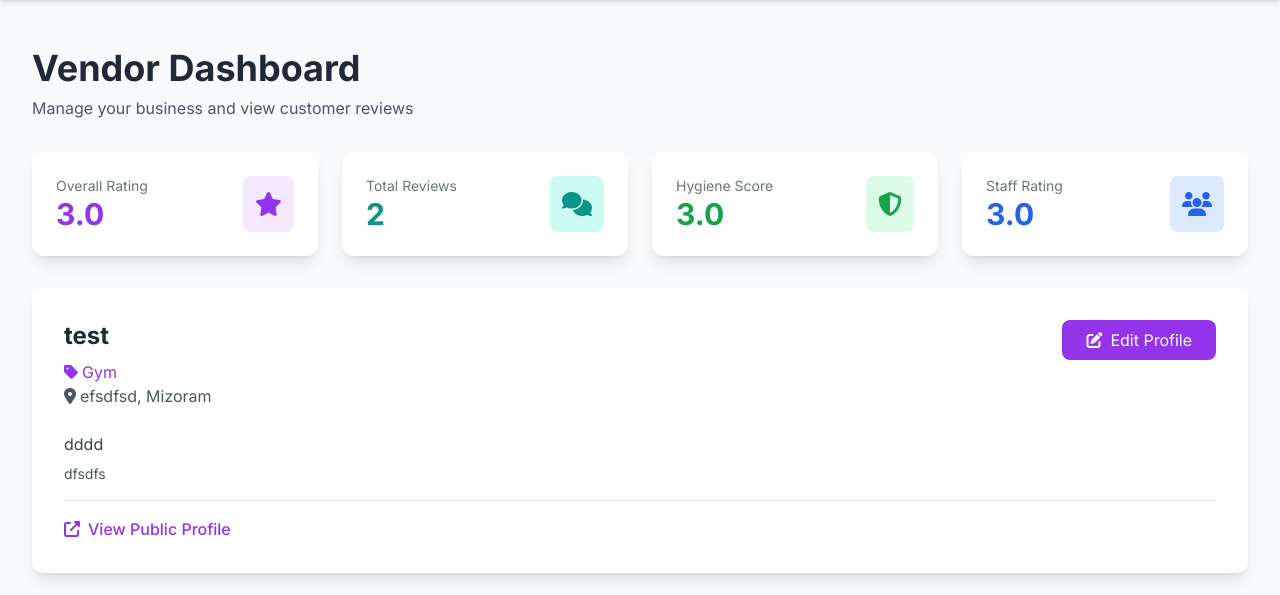
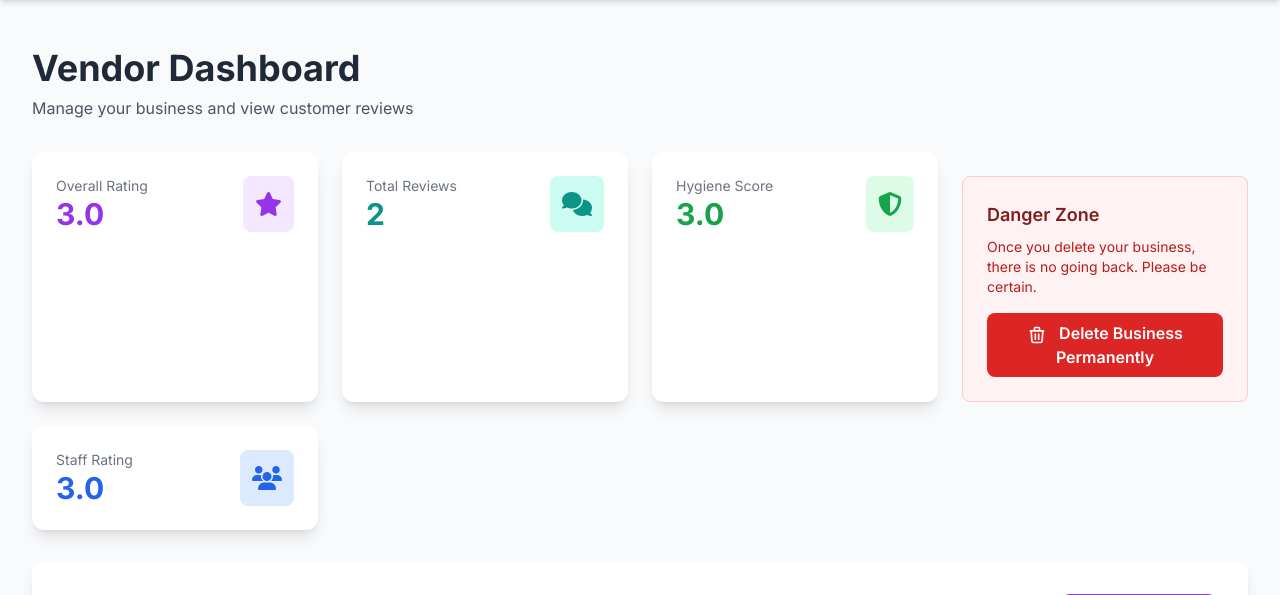
Before and after one commit to karansingh-in/hack1, a Flask app: page /vendor/dashboard in a window 1280 px wide. Shown: the part 64-659 px from the top of the page. Run offline with Flask 3, Linux system fonts and the light colour scheme; a user stored in the database is signed in; data comes from the database, SQL or seed files in the repository; some libraries are stand-ins or nearby versions.

Commit message:
Add danger zone for permanent business deletion
Added a danger zone section for business deletion confirmation.

```diff
--- a/templates/vendor_dashboard.html
+++ b/templates/vendor_dashboard.html
@@ -48,6 +48,22 @@
                 </div>
             </div>
 
+            <div class="bg-red-50 border border-red-200 rounded-lg p-6 mt-6">
+    <h3 class="text-lg font-semibold text-red-900 mb-2">Danger Zone</h3>
+    <p class="text-sm text-red-700 mb-4">
+        Once you delete your business, there is no going back. Please be certain.
+    </p>
+    <form method="POST" action="{{ url_for('delete_vendor') }}"
+          onsubmit="return confirm('⚠️ WARNING: This will permanently delete your business and all associated reviews. This action cannot be undone. Are you absolutely sure?');">
+        <button type="submit"
+                class="bg-red-600 hover:bg-red-700 text-white font-semibold py-2 px-4 rounded-lg transition duration-200">
+            <svg class="inline w-5 h-5 mr-2" fill="none" stroke="currentColor" viewBox="0 0 24 24">
+                <path stroke-linecap="round" stroke-linejoin="round" stroke-width="2" d="M19 7l-.867 12.142A2 2 0 0116.138 21H7.862a2 2 0 01-1.995-1.858L5 7m5 4v6m4-6v6m1-10V4a1 1 0 00-1-1h-4a1 1 0 00-1 1v3M4 7h16"/>
+            </svg>
+            Delete Business Permanently
+        </button>
+    </form>
+</div>
             <div class="bg-white rounded-xl shadow-lg p-6">
                 <div class="flex items-center justify-between">
                     <div>
```
